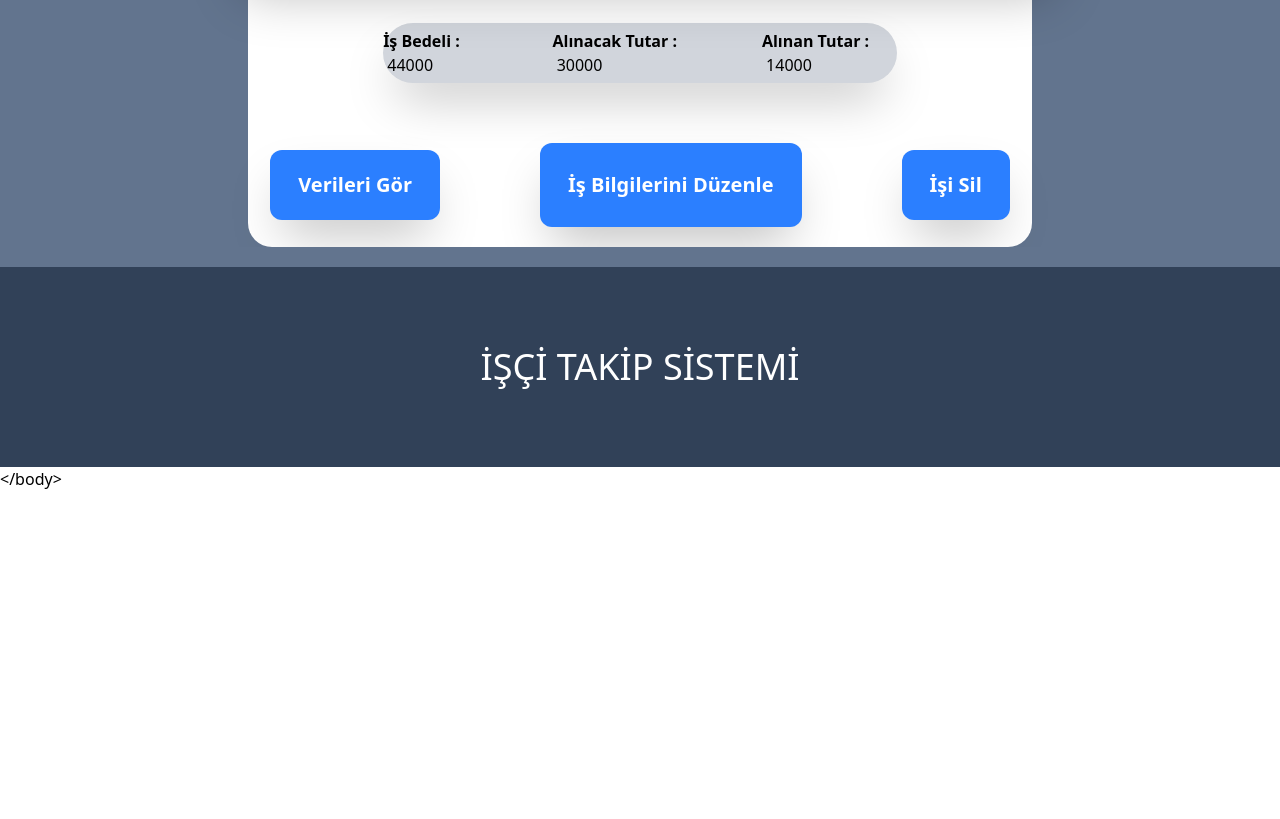
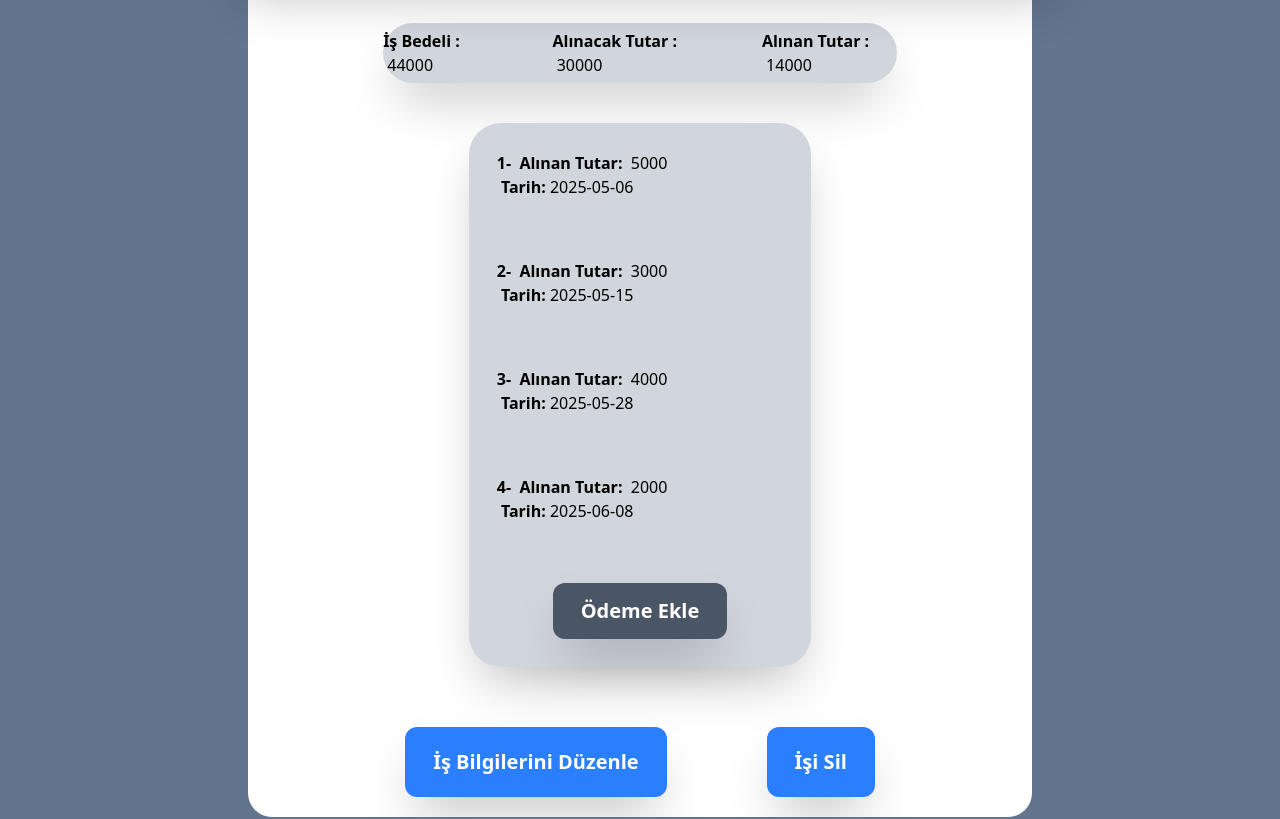
Before and after one commit to zafergnes/isci_takip_sistemi, a React (Vite) app in the folder frontend/: page /work/1 in a window 1280 px wide. Shown: the part 1000-1819 px from the top of the page. Before the commit the page ends 1491 px from the top, so only its background shows below. Built offline with nearby package versions, Linux system fonts and the light colour scheme.

Commit message:
wallet work data sayfası yerine work sayfasıı çok amaçlı kullanılmaya başlandı

```diff
--- a/frontend/src/components/WalletWorkCard.jsx
+++ b/frontend/src/components/WalletWorkCard.jsx
@@ -5,7 +5,7 @@ import WalletWorkData from '../pages/WalletWorkData';
 const WalletWorkCard = ({payments}) => {
   return (
     <div className="mx-auto p-5  ">
-      <Link to={`/wallet-work-data/${payments.work_id}`}>
+      <Link to={`/work/${payments.work_id}`}>
         <div className="flex flex-wrap items-center bg-white shadow-md rounded-xl m-3 w-[1300px] h-[150px] p-5">
           <h2 className="mt-1 text-xl text-center font-bold">
             {payments.work_name}
--- a/frontend/src/pages/Work.jsx
+++ b/frontend/src/pages/Work.jsx
@@ -16,6 +16,12 @@ const Work = () => {
     cost_of_work: 44000,
     amount_to_be_received: 30000,
     amount_received: 14000,
+    payments: [
+      { id: 1, amount_received: 5000, amount_received_date: "2025-05-06" },
+      { id: 2, amount_received: 3000, amount_received_date: "2025-05-15" },
+      { id: 3, amount_received: 4000, amount_received_date: "2025-05-28" },
+      { id: 4, amount_received: 2000, amount_received_date: "2025-06-08" },
+    ],
   };
   const workers = [
     {
@@ -173,21 +179,31 @@ const Work = () => {
               {works.amount_received}
             </p>
           </div>
+          {/* Ödemeler */}
+          <div className="flex flex-col p-7 w-[40%] my-10 mx-auto bg-gray-300 shadow-2xl rounded-4xl justify-center gap-15 items-center ">
+            {works.payments.map((x, i) => {
+              return (
+                <p>
+                  <b>{i + 1}-&nbsp;&nbsp;</b>
+                  <b>Alınan Tutar: &nbsp;</b>
+                  {x.amount_received}&nbsp;&nbsp; &nbsp; &nbsp; &nbsp;
+                  <b>Tarih:&nbsp;</b>
+                  {x.amount_received_date}
+                </p>
+              );
+            })}
+            <button className="flex h-[40px] p-7 text-white bg-gray-600 rounded-xl shadow-2xl items-center justify-center font-bold text-center text-xl hover:bg-blue-600 cursor-pointer">
+              Ödeme Ekle
+            </button>
+          </div>
           <div className="flex w-full mt-15 justify-center gap-25 items-center">
-            <Link to={`/wallet-work-data/${works.id}`}>
-              <button className="flex h-[70px] p-7 text-white bg-blue-500 rounded-xl shadow-2xl items-center justify-center gap-6 hover:bg-blue-600">
-                <p className=" font-bold text-center text-xl">Verileri Gör</p>
+            <Link to={`/update-work/${workers.id}`}>
+              <button className="flex h-[70px] p-7 text-white font-bold text-center text-xl bg-blue-500 rounded-xl shadow-2xl items-center justify-center gap-6 hover:bg-blue-600 cursor-pointer">
+                İş Bilgilerini Düzenle
               </button>
             </Link>
-            <Link to={`/update-work/${workers.id}`}>
-              <button className="flexh-[70px] p-7 text-white bg-blue-500 rounded-xl shadow-2xl items-center justify-center gap-6 hover:bg-blue-600">
-                <p className="font-bold text-center text-xl">
-                  İş Bilgilerini Düzenle
-                </p>
-              </button>
-            </Link>
-            <button className="flex h-[70px] p-7  text-white bg-blue-500 rounded-xl shadow-2xl items-center justify-center gap-6 hover:bg-blue-600">
-              <p className="font-bold text-center text-xl">İşi Sil</p>
+            <button className="flex h-[70px] p-7  text-white bg-blue-500 font-bold text-center text-xl rounded-xl shadow-2xl items-center justify-center gap-6 hover:bg-blue-600 cursor-pointer">
+              İşi Sil
             </button>
           </div>
         </div>
```
